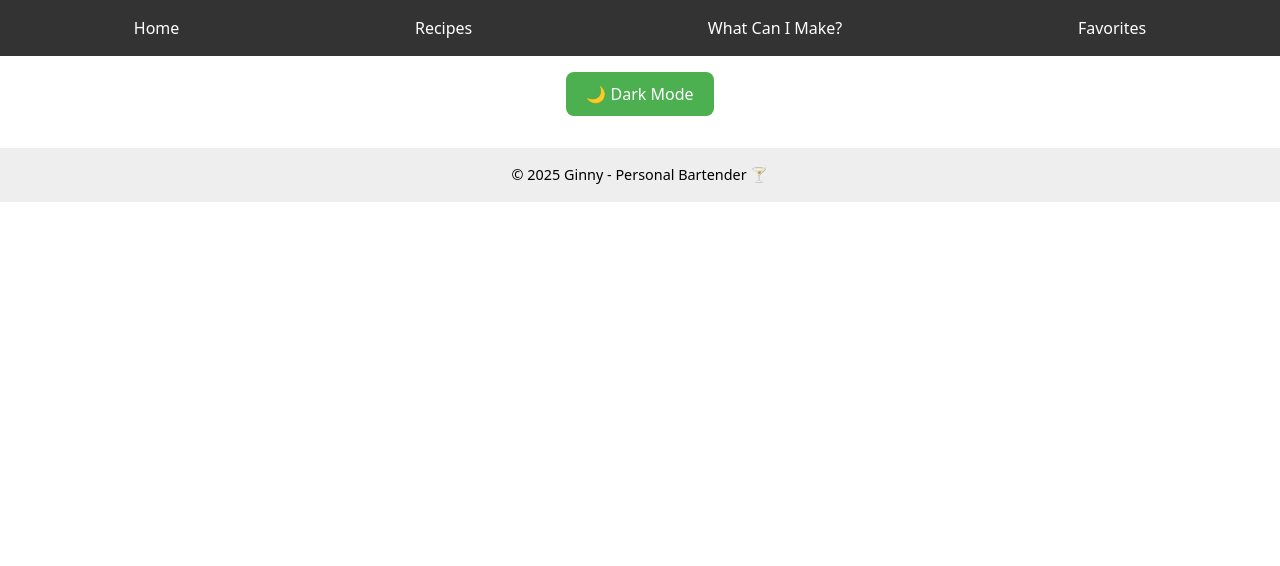
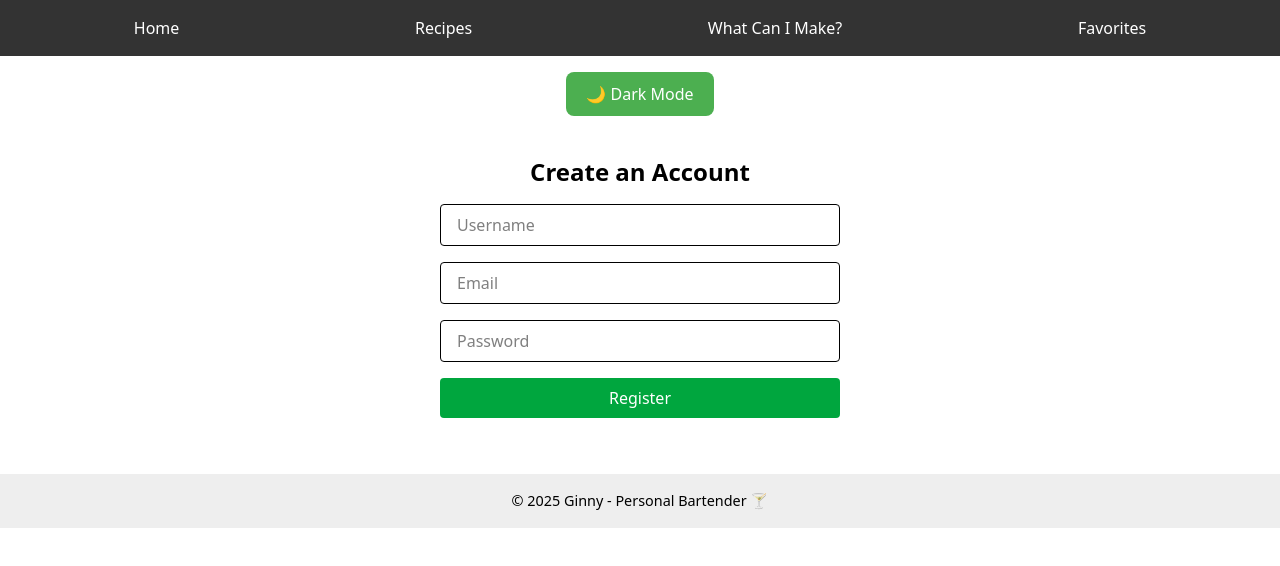
Before and after one commit to tugayapucu/Ginny-PersonalBartender, a React (Vite) app in the folder client/: page /register in a window 1280 px wide. Shown: the top 566 px of the page. Built offline with nearby package versions, Linux system fonts and the light colour scheme.

Commit message:
Add Register page with full backend integration
- Created `Register.jsx` page with input validation and error handling
- Sends POST request to `/register` endpoint on form submit
- Navigates to `/login` on successful registration
- Displays error messages on failure

```diff
--- a/client/src/App.jsx
+++ b/client/src/App.jsx
@@ -8,6 +8,7 @@ import CocktailDetail from "./pages/CocktailDetail";
 import Navbar from "./components/Navbar";
 import Footer from "./components/Footer";
 import "./App.css";
+import Register from "./pages/Register";
 
 function App() {
   const [darkMode, setDarkMode] = useState(false);
@@ -37,6 +38,7 @@ function App() {
         <Route path="/available" element={<AvailableCocktails />} />
         <Route path="/favorites" element={<Favorites />} />
         <Route path="/cocktails/:id" element={<CocktailDetail />} />
+        <Route path="/register" element={<Register />} />
       </Routes>
       <Footer />
     </Router>
--- /dev/null
+++ b/client/src/pages/Register.jsx
@@ -0,0 +1,72 @@
+import React, { useState } from "react";
+import axios from "axios";
+import { useNavigate } from "react-router-dom";
+
+const Register = () => {
+  const navigate = useNavigate();
+  const [formData, setFormData] = useState({
+    username: "",
+    email: "",
+    password: "",
+  });
+
+  const [error, setError] = useState("");
+
+  const handleChange = (e) =>
+    setFormData({ ...formData, [e.target.name]: e.target.value });
+
+  const handleSubmit = async (e) => {
+    e.preventDefault();
+    setError("");
+    try {
+      await axios.post("http://127.0.0.1:8000/register", formData);
+      navigate("/login");
+    } catch (err) {
+      setError(err.response?.data?.detail || "Registration failed");
+    }
+  };
+
+  return (
+    <div className="max-w-md mx-auto p-6">
+      <h2 className="text-2xl font-bold mb-4 text-center">Create an Account</h2>
+      <form onSubmit={handleSubmit} className="flex flex-col gap-4">
+        <input
+          type="text"
+          name="username"
+          placeholder="Username"
+          value={formData.username}
+          onChange={handleChange}
+          required
+          className="border rounded px-4 py-2"
+        />
+        <input
+          type="email"
+          name="email"
+          placeholder="Email"
+          value={formData.email}
+          onChange={handleChange}
+          required
+          className="border rounded px-4 py-2"
+        />
+        <input
+          type="password"
+          name="password"
+          placeholder="Password"
+          value={formData.password}
+          onChange={handleChange}
+          required
+          className="border rounded px-4 py-2"
+        />
+        <button
+          type="submit"
+          className="bg-green-600 text-white py-2 rounded hover:bg-green-700"
+        >
+          Register
+        </button>
+        {error && <p className="text-red-500 text-sm">{error}</p>}
+      </form>
+    </div>
+  );
+};
+
+export default Register;
```
